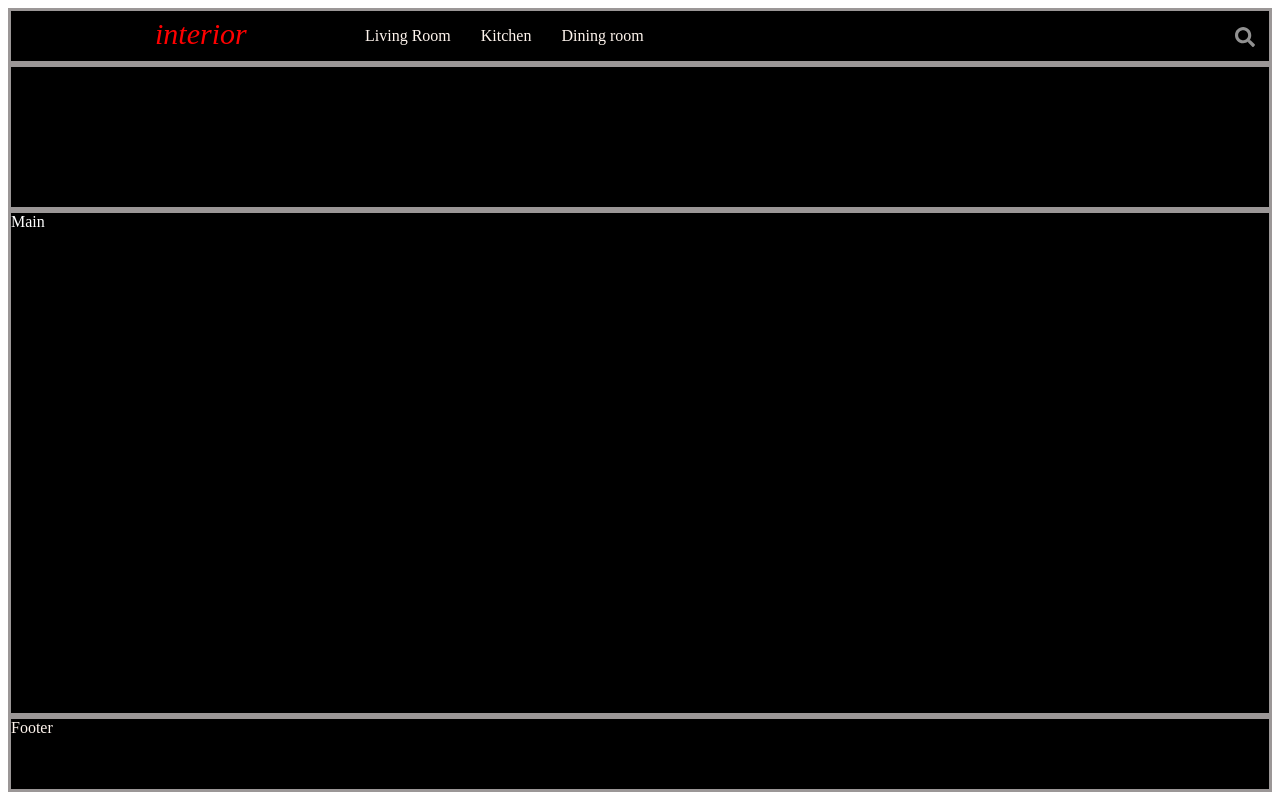
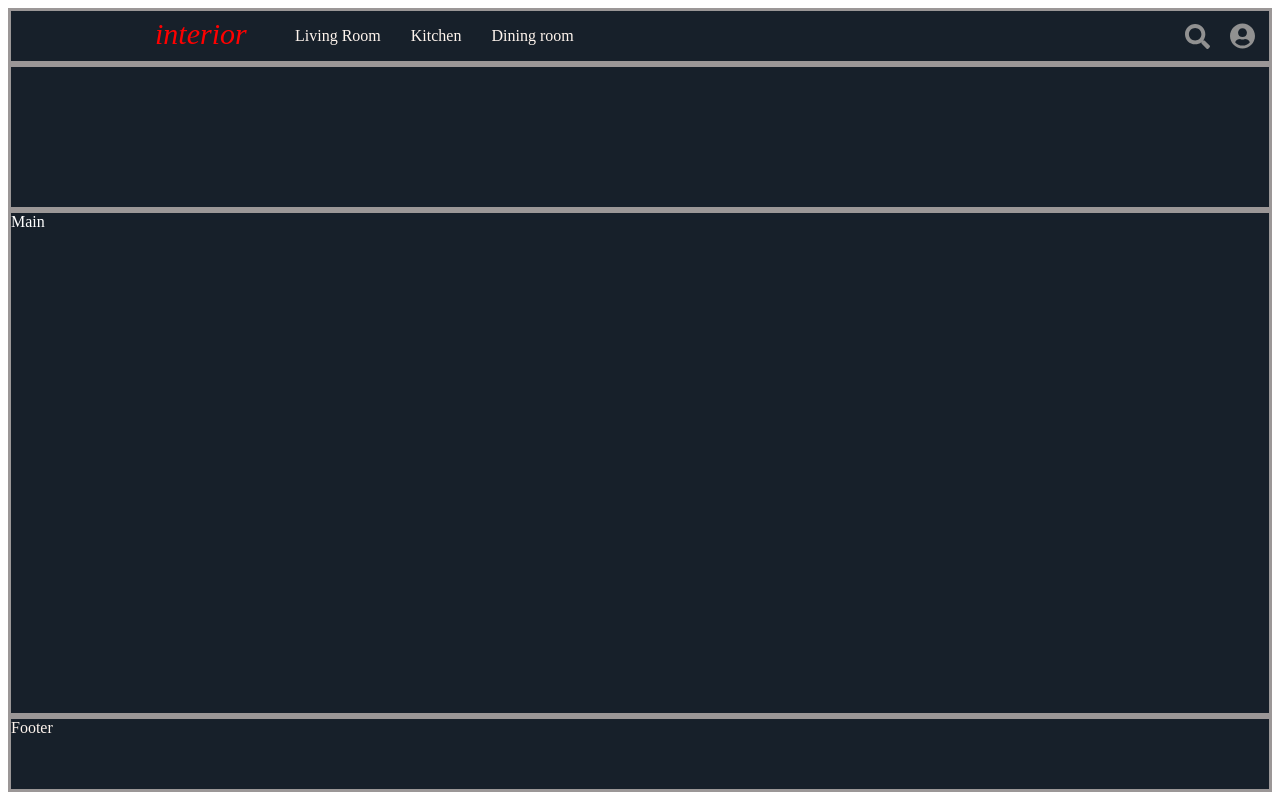
Before and after one commit to haykpash/uclaXProject2, a React (Create React App) app: page / in a window 1280 px wide. Built offline with nearby package versions, Linux system fonts and the light colour scheme.

Commit message:
Adding app in Heroku

```diff
--- a/src/App/Footer/Footer.scss
+++ b/src/App/Footer/Footer.scss
@@ -2,5 +2,5 @@
     color: seashell;
     height: 70px;
     border: solid rgb(155, 151, 151);
-    background-color: #000000;
+    background-color: #17202A  ;
 }
--- a/src/App/Header/Header.scss
+++ b/src/App/Header/Header.scss
@@ -1,6 +1,6 @@
 .Header {
    // position: fixed;
-    background-color: #000000;
+    background-color: #17202A  ;
     color: white;
     height: 50px;
     border: solid rgb(155, 151, 151);
--- a/src/App/Main/Main.scss
+++ b/src/App/Main/Main.scss
@@ -2,5 +2,5 @@
     color: white;
     height: 500px;
     border: solid rgb(155, 151, 151);
-    background-color: #000000;
+    background-color:#17202A  ;
 }
--- a/src/App/Nav/Nav.jsx
+++ b/src/App/Nav/Nav.jsx
@@ -5,6 +5,7 @@ import { FontAwesomeIcon } from '@fortawesome/react-fontawesome';
 import { faBars } from '@fortawesome/free-solid-svg-icons';
 import { faSearch } from '@fortawesome/free-solid-svg-icons';
 import { faTimes } from '@fortawesome/free-solid-svg-icons';
+import { faUserCircle } from '@fortawesome/free-solid-svg-icons';
 
 const Nav = () => {
 
@@ -21,7 +22,6 @@ const Nav = () => {
             updateSearchImput(true);
             updateMenuBar(false);
             updateCloseMenu(false)
-            updateBars(true);
         } else {
             updateSearchImput(false);
             updateMenuBar(false);
@@ -34,7 +34,7 @@ const Nav = () => {
             updateMenuBar(true);
             updateSearchImput(false);
             updateCloseMenu(true)
-            updateBars(false);
+            updateBars(true);
         }
     }
     const handleCloseMenuClick = () => {
@@ -50,9 +50,12 @@ const Nav = () => {
         if (window.innerWidth > 768) {
             updateBars(false);
             updateMenu768(true);
+            updateMenuBar(false);
+            updateCloseMenu(false);
         } else {
             updateBars(true);
             updateMenu768(false);
+            updateBars(true);
         }
     }
     useEffect (()=>{
@@ -72,11 +75,14 @@ const Nav = () => {
                         <div className='living'>
                             Living Room
                         </div>
+                        <div className='dining'>
+                            Dining room
+                        </div>
                         <div className='kitchen'>
                             Kitchen
                         </div>
-                        <div className='dining'>
-                            Dining room
+                        <div className='login'>
+                            Login
                         </div>
                     </div>
                 </div>
@@ -102,6 +108,10 @@ const Nav = () => {
             <div className='search icon' onClick ={handleSearchInputClick}>
                 <FontAwesomeIcon icon={faSearch} />
             </div>
+            <div className='user icon'>
+                <FontAwesomeIcon icon={faUserCircle} />
+            </div>
+
             { shearchInput &&
                 <input className='input'
                     type='search'
--- a/src/App/Nav/Nav.scss
+++ b/src/App/Nav/Nav.scss
@@ -1,9 +1,9 @@
 .Nav {
     height: 140px;
     border: solid rgb(155, 151, 151);
-    background-color: #000000;
+    background-color: #17202A  ;
     .icon {
-        width: 20px;
+        width: 25px;
         position: absolute;
         color: rgb(145, 145, 145);
         display: block;
@@ -17,7 +17,7 @@
     }
     .menubar {
         left: 11px;
-        top: 13px;
+        top: 9px;
         padding: 12px;
     }
     .menu {
@@ -25,7 +25,7 @@
         padding: 30px;
         background-color:whitesmoke;
         width: 200px;
-        height: 200px;
+        height: 250px;
         top: 60px;
         .rooms {
             color: rgb(23, 20, 69);
@@ -50,10 +50,16 @@
                     text-decoration: underline red;
                 }
             }
+            .login   {
+                padding: 20px;
+                &:hover {
+                    text-decoration: underline red;
+                }
+            }
         }
     }
     .xmenu {
-        top:11px;
+        top: 11px;
         height: 25px;
         position: absolute;
         color: black;
@@ -67,9 +73,13 @@
         }
     }
     .search {
+        right: 70px;
+        top: 24px;
+        //text-decoration: underline;
+    }
+    .user {
         right: 25px;
-        top: 27px;
-        //text-decoration: underline;
+        top: 23px;
     }
     .input {
         border: none;
@@ -84,7 +94,7 @@
     }
     .menu768 {
         width: 310px;
-        left: 350px;
+        left: 280px;
         color: seashell;
         position: absolute;
         top: 12px;
@@ -96,7 +106,7 @@
             cursor: default;
 
             &:hover {
-                background-color: rgb(34, 34, 34);
+                background-color: #2C3E50  ;
             }
         }
     }
@@ -104,7 +114,7 @@
 @media screen and (min-width: 768px){
     .Nav {
         .input {
-            left: 355px;
+            left: 280px;
         }
     }
 }
@@ -112,7 +122,7 @@
     .Nav {
         .input {
            // position: absolute;
-            left: 65%;
+            left: 60%;
             top: 25px;
         }
     }
```
Also changed, not shown: package.json (+9 -3 lines), 1 other file (tests, documents, lock files or other folders).
